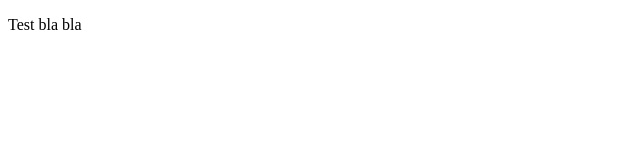
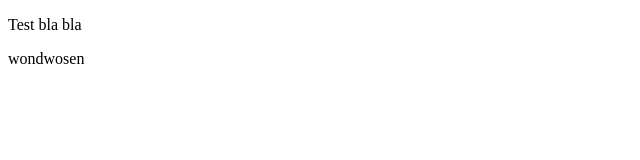
Before and after one commit to wondwosen8686/GroupGithubTest, a plain HTML site: page index.html in a window 1280 px wide. Shown: the full height of the page, 0-640 px from the left. Drawn offline with Linux system fonts and the light colour scheme.

Commit message:
Update index.html

```diff
--- a/index.html
+++ b/index.html
@@ -7,7 +7,7 @@
 </head>
 <body>
     <p> Test bla bla </p>
-
+<p>wondwosen</p>
 
 </body>
 </html>
```
